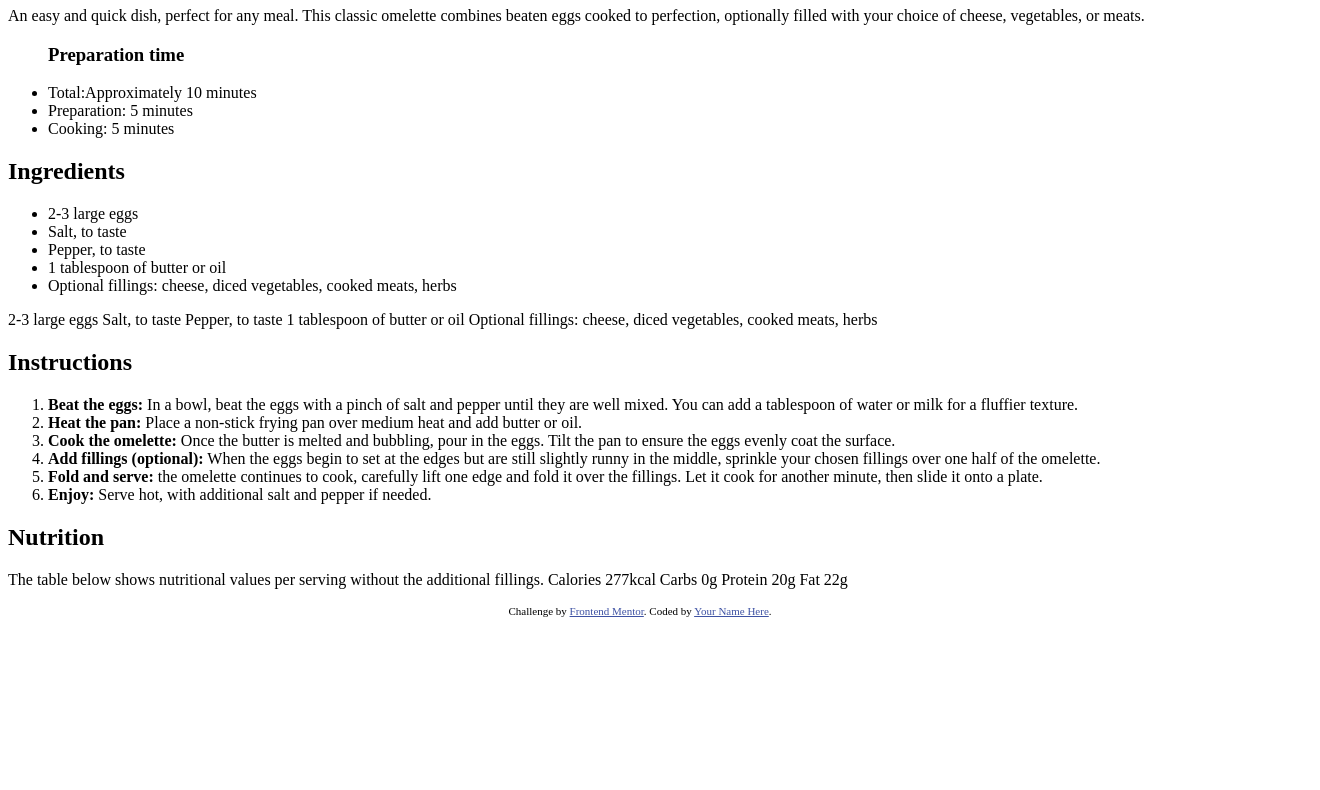
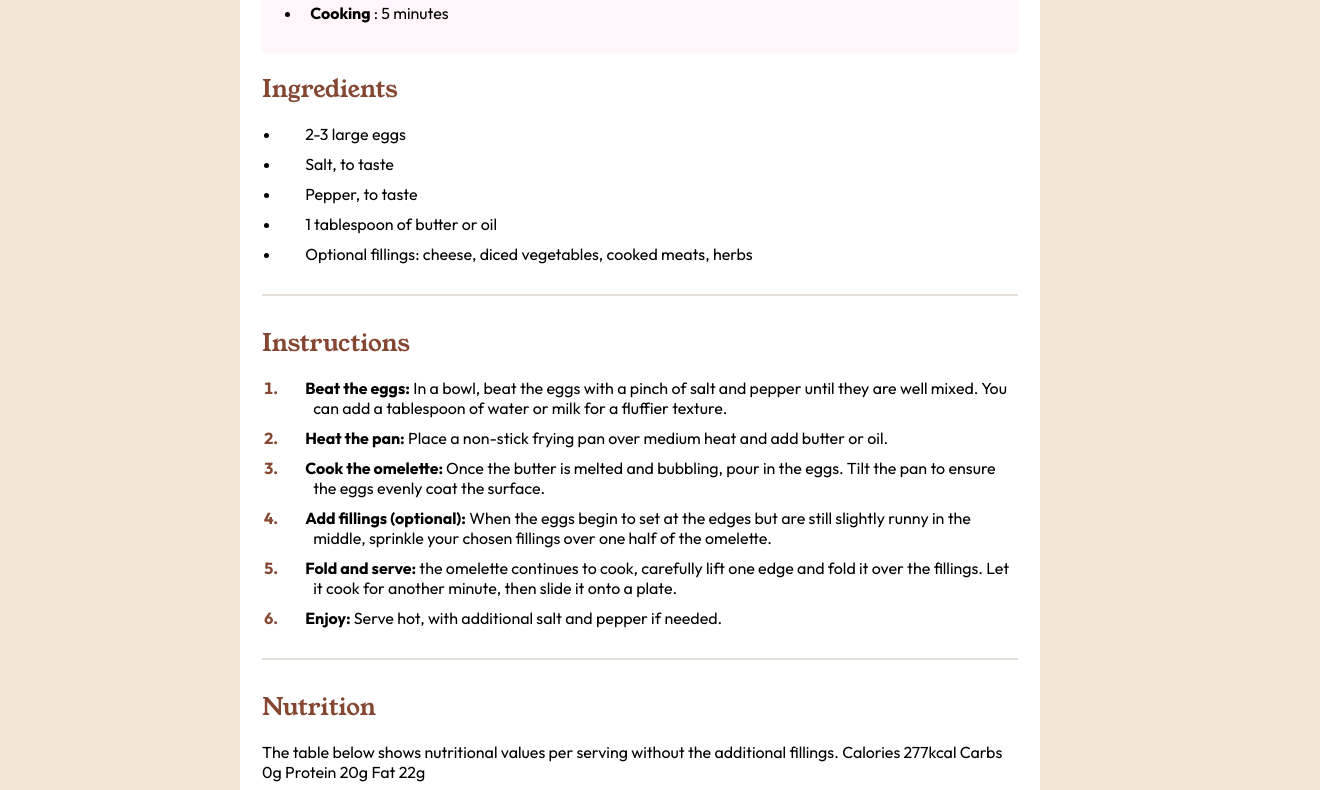
Before and after one commit to moumintech/Recipe-Page, a plain HTML site: page index.html in a window 1280 px wide. Shown: the part 685-1475 px from the top of the page, 1320 px wide, since content can reach past the window. Before the commit the page ends 1310 px from the top, so only its background shows below. Drawn offline with Linux system fonts and the light colour scheme.

Commit message:
finish styling landing page

```diff
--- /dev/null
+++ b/assets/Css/styles.css
@@ -0,0 +1,102 @@
+* {
+  margin: 0;
+  box-sizing: border-box;
+}
+
+body {
+  font-family: "Outfit", sans-serif;
+  font-weight: 400;
+  position: relative;
+  margin: 0;
+  padding: 20px;
+  display: flex;
+  justify-content: center;
+  align-items: center;
+  min-height: 100vh;
+  background-color: hsl(30, 54%, 90%);
+}
+
+h2,
+h3 {
+  font-family: "Young Serif", sans-serif;
+  font-weight: 400;
+  margin: 18px 0 18px 0;
+  color: hsl(14, 45%, 36%);
+}
+hr {
+  border: none;
+  height: 2px;
+  background-color: hsl(30, 18%, 87%);
+  width: 100%;
+  margin: 30px 0 30px 0;
+}
+.wrappe {
+  background-color: hsl(0, 0%, 100%);
+  border: 2px solid transparent;
+  border-radius: 10px;
+  padding: 20px;
+  max-width: 800px;
+  width: 90%;
+  margin: 20px auto;
+}
+.description-recipe img {
+  max-width: 100%;
+  height: auto;
+  display: block;
+  margin: 10px 0;
+  border-radius: 10px;
+}
+.description-recipe h1 {
+  margin-top: 20px;
+  margin-bottom: 20px;
+  font-family: "Young Serif", sans-serif;
+  font-weight: 400;
+}
+.description-recipe p {
+  margin-bottom: 20px;
+}
+.preparation-recipe {
+  border: 1px solid transparent;
+  background-color: hsl(330, 100%, 98%);
+  border-radius: 5px;
+  padding: 20px;
+}
+
+.preparation-recipe h3 {
+  color: hsl(332, 51%, 32%);
+  font-weight: bolder;
+  margin: 10px 0 10px 0;
+  padding-left: 0;
+}
+
+.preparation-recipe li {
+  margin-bottom: 10px;
+  padding-left: 1rem;
+  text-indent: -0.5em;
+}
+
+.ingredient-recipe li {
+  margin-bottom: 10px;
+  padding-left: 2rem;
+  text-indent: -0.5em;
+}
+ol,
+ul {
+  margin: 0;
+  padding-left: 1.2em;
+}
+ol li::marker {
+  color: hsl(14, 45%, 36%);
+  font-weight: bold;
+}
+.instruction-recipe li {
+  margin-bottom: 10px;
+  padding-left: 2rem;
+  text-indent: -0.5em;
+}
+
+.attribution {
+  position: absolute;
+  bottom: 0;
+  width: 100%;
+}
--- a/index.html
+++ b/index.html
@@ -10,6 +10,12 @@
       type="image/png"
       sizes="32x32"
       href="./assets/images/favicon-32x32.png"
+    />
+    <link rel="stylesheet" href="assets/Css/styles.css" />
+
+    <link
+      href="https://fonts.googleapis.com/css2?family=Outfit:wght@400;600;700&family=Young+Serif&display=swap"
+      rel="stylesheet"
     />
 
     <title>Frontend Mentor | Recipe page</title>
@@ -26,23 +32,31 @@
     </style>
   </head>
   <body>
-    <img src="assets/images/image-omelette.jpeg" alt="image omelette" />
+    <div class="wrappe">
       <div class="description-recipe">
+        <img
+          src="assets/images/image-omelette.jpeg"
+          alt="image omelette"
+          width="750"
+          height=" 400px"
+        />
         <h1>Simple Omelette Recipe</h1>
+        <p>
           An easy and quick dish, perfect for any meal. This classic omelette
           combines beaten eggs cooked to perfection, optionally filled with your
           choice of cheese, vegetables, or meats.
+        </p>
       </div>
       <div class="preparation-recipe">
+        <h3>Preparation time</h3>
         <ul>
-        <h3>Preparation time</h3>
-        <li>Total:Approximately 10 minutes</li>
-        <li>Preparation: 5 minutes</li>
-        <li>Cooking: 5 minutes</li>
+          <li><b>Total</b>:Approximately 10 minutes</li>
+          <li><b>Preparation</b>: 5 minutes</li>
+          <li><b>Cooking </b>: 5 minutes</li>
         </ul>
       </div>
+      <h2>Ingredients</h2>
       <div class="ingredient-recipe">
-      <h2>Ingredients</h2>
         <ul>
           <li>2-3 large eggs</li>
           <li>Salt, to taste</li>
@@ -52,32 +66,48 @@
             Optional fillings: cheese, diced vegetables, cooked meats, herbs
           </li>
         </ul>
-      2-3 large eggs Salt, to taste Pepper, to taste 1 tablespoon of butter or
-      oil Optional fillings: cheese, diced vegetables, cooked meats, herbs
       </div>
+      <hr />
+      <h2>Instructions</h2>
       <div class="instruction-recipe">
-      <h2>Instructions</h2>
         <ol>
-      <li><b> Beat the eggs:</b> In a bowl, beat the eggs with a pinch of salt and
-      pepper until they are well mixed. You can add a tablespoon of water or
-      milk for a fluffier texture.</li>
-      <li><b> Heat the pan:</b> Place a non-stick
-      frying pan over medium heat and add butter or oil.</li>
-      <li><b>Cook the omelette: </b>Once the butter is melted and bubbling, pour in the eggs. Tilt the pan to ensure the eggs evenly coat the surface.</li>
-      <li>  <b>Add fillings (optional):</b> When the eggs begin to set at the edges but
-        are still slightly runny in the middle, sprinkle your chosen fillings
-        over one half of the omelette.</li>
-      <li><b>Fold and serve: </b> the omelette continues to cook, carefully lift one
-        edge and fold it over the fillings. Let it cook for another minute, then
-        slide it onto a plate.</li>
-      <li><b>Enjoy:</b> Serve hot, with additional salt and pepper if needed.</li>
+          <li>
+            <b> Beat the eggs:</b> In a bowl, beat the eggs with a pinch of salt
+            and pepper until they are well mixed. You can add a tablespoon of
+            water or milk for a fluffier texture.
+          </li>
+          <li>
+            <b> Heat the pan:</b> Place a non-stick frying pan over medium heat
+            and add butter or oil.
+          </li>
+          <li>
+            <b>Cook the omelette: </b>Once the butter is melted and bubbling,
+            pour in the eggs. Tilt the pan to ensure the eggs evenly coat the
+            surface.
+          </li>
+          <li>
+            <b>Add fillings (optional):</b> When the eggs begin to set at the
+            edges but are still slightly runny in the middle, sprinkle your
+            chosen fillings over one half of the omelette.
+          </li>
+          <li>
+            <b>Fold and serve: </b> the omelette continues to cook, carefully
+            lift one edge and fold it over the fillings. Let it cook for another
+            minute, then slide it onto a plate.
+          </li>
+          <li>
+            <b>Enjoy:</b> Serve hot, with additional salt and pepper if needed.
+          </li>
         </ol>
+      </div>
+      <hr />
+      <h2>Nutrition</h2>
       <div class="nutrition-recipe">
-      <h2>Nutrition</h2>
         <p>
           The table below shows nutritional values per serving without the
           additional fillings. Calories 277kcal Carbs 0g Protein 20g Fat 22g
         </p>
+      </div>
     </div>
 
     <div class="attribution">
```
Lines whose indentation alone changed are shown as unchanged.
